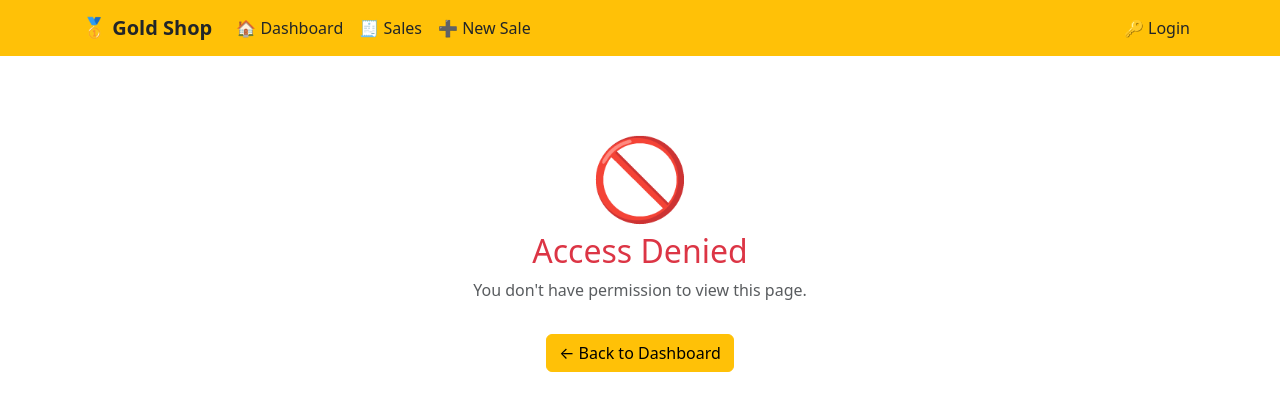
After one commit to Fady-Faltaows/gold_shop, a Django app: page /access-denied/ in a window 1280 px wide. The commit adds this page. Shown: the top 419 px of the page. Run offline with Django 5.2, Linux system fonts and the light colour scheme.

Commit message:
auth complete

```diff
--- a/gold_shop/settings.py
+++ b/gold_shop/settings.py
@@ -124,3 +124,7 @@ USE_TZ = True
 # https://docs.djangoproject.com/en/6.0/howto/static-files/
 
 STATIC_URL = 'static/'
+
+LOGIN_URL = '/login/'
+LOGIN_REDIRECT_URL = '/'
+LOGOUT_REDIRECT_URL = '/login/'
--- /dev/null
+++ b/prototype/templates/prototype/auth/access_denied.html
@@ -0,0 +1,13 @@
+{% extends 'prototype/base.html' %}
+{% block title %}Access Denied{% endblock %}
+
+{% block content %}
+<div class="text-center py-5">
+    <h1 class="display-1">🚫</h1>
+    <h2 class="text-danger">Access Denied</h2>
+    <p class="text-muted">You don't have permission to view this page.</p>
+    <a href="{% url 'dashboard' %}" class="btn btn-warning mt-3">
+        ← Back to Dashboard
+    </a>
+</div>
+{% endblock %}
--- a/prototype/templates/prototype/base.html
+++ b/prototype/templates/prototype/base.html
@@ -9,16 +9,65 @@
 <body>
     <nav class="navbar navbar-expand-lg navbar-dark bg-warning">
         <div class="container">
-            <a class="navbar-brand text-dark fw-bold" href="{% url 'dashboard' %}">🥇 Gold Shop</a>
-            <div class="navbar-nav ms-auto">
-                <a class="nav-link text-dark" href="{% url 'dashboard' %}">Dashboard</a>
-                <a class="nav-link text-dark" href="{% url 'product_list' %}">Products</a>
-                <a class="nav-link text-dark" href="{% url 'inventory_list' %}">Inventory</a>
-                <a class="nav-link text-dark" href="{% url 'sale_list' %}">Sales</a>
-                <a class="nav-link text-dark" href="{% url 'sale_create' %}">New Sale</a>
-                <a class="nav-link text-dark" href="{% url 'purchase_list' %}">Purchases</a>
-                <a class="nav-link text-dark" href="{% url 'reports_home' %}">Reports</a>
-                <a class="nav-link text-dark" href="/admin">Admin</a>
+            <a class="navbar-brand text-dark fw-bold" href="{% url 'dashboard' %}">
+                🥇 Gold Shop
+            </a>
+
+            <button class="navbar-toggler" type="button"
+                    data-bs-toggle="collapse"
+                    data-bs-target="#navbarNav">
+                <span class="navbar-toggler-icon"></span>
+            </button>
+
+            <div class="collapse navbar-collapse" id="navbarNav">
+                <div class="navbar-nav me-auto">
+
+                    {# Visible to everyone #}
+                    <a class="nav-link text-dark" href="{% url 'dashboard' %}">🏠 Dashboard</a>
+                    <a class="nav-link text-dark" href="{% url 'sale_list' %}">🧾 Sales</a>
+                    <a class="nav-link text-dark" href="{% url 'sale_create' %}">➕ New Sale</a>
+
+                    {# Admin only #}
+                    {% if request.user.is_authenticated and request.user.profile.is_admin %}
+                        <a class="nav-link text-dark" href="{% url 'product_list' %}">💍 Products</a>
+                        <a class="nav-link text-dark" href="{% url 'category_list' %}">🗂️ Categories</a>
+                        <a class="nav-link text-dark" href="{% url 'inventory_list' %}">📦 Inventory</a>
+                        <a class="nav-link text-dark" href="{% url 'purchase_list' %}">📥 Purchases</a>
+                        <a class="nav-link text-dark" href="{% url 'reports_home' %}">📊 Reports</a>
+                        <a class="nav-link text-dark" href="/admin">⚙️ Admin Panel</a>
+                    {% endif %}
+
+                </div>
+
+                <div class="navbar-nav ms-auto">
+                    {% if request.user.is_authenticated %}
+                        <div class="nav-item dropdown">
+                            <a class="nav-link dropdown-toggle text-dark fw-bold"
+                               href="#" role="button"
+                               data-bs-toggle="dropdown">
+                                👤 {{ request.user.username }}
+                                <span class="badge bg-dark ms-1">
+                                    {{ request.user.profile.role }}
+                                </span>
+                            </a>
+                            <ul class="dropdown-menu dropdown-menu-end">
+                                <li>
+                                    <span class="dropdown-item-text text-muted small">
+                                        Signed in as <strong>{{ request.user.username }}</strong>
+                                    </span>
+                                </li>
+                                <li><hr class="dropdown-divider"></li>
+                                <li>
+                                    <a class="dropdown-item text-danger" href="{% url 'logout' %}">
+                                        🚪 Logout
+                                    </a>
+                                </li>
+                            </ul>
+                        </div>
+                    {% else %}
+                        <a class="nav-link text-dark" href="{% url 'login' %}">🔑 Login</a>
+                    {% endif %}
+                </div>
             </div>
         </div>
     </nav>
@@ -26,11 +75,15 @@
     <div class="container mt-4">
         {% if messages %}
             {% for message in messages %}
-                <div class="alert alert-{{ message.tags }}">{{ message }}</div>
+                <div class="alert alert-{{ message.tags }} alert-dismissible fade show">
+                    {{ message }}
+                    <button type="button" class="btn-close" data-bs-dismiss="alert"></button>
+                </div>
             {% endfor %}
         {% endif %}
         {% block content %}{% endblock %}
     </div>
+
     <script src="https://cdn.jsdelivr.net/npm/bootstrap@5.3.0/dist/js/bootstrap.bundle.min.js"></script>
 </body>
 </html>
--- a/prototype/urls.py
+++ b/prototype/urls.py
@@ -2,19 +2,37 @@ from django.urls import path
 from . import views
 
 urlpatterns = [
+    # auth
+    path('login/', views.login_view, name='login'),
+    path('logout/', views.logout_view, name='logout'),
+    path('access-denied/', views.access_denied, name='access_denied'),
+
+    # dashboard
     path('', views.dashboard, name='dashboard'),
+
+    # products
     path('products/', views.product_list, name='product_list'),
+    path('products/create/', views.product_create, name='product_create'),
+
+    # categories
+    path('categories/', views.category_list, name='category_list'),
+    path('categories/create/', views.category_create, name='category_create'),
+
+    # inventory
     path('inventory/', views.inventory_list, name='inventory_list'),
+
+    # sales
     path('sales/', views.sale_list, name='sale_list'),
     path('sales/new/', views.sale_create, name='sale_create'),
+
+    # purchases
     path('purchases/', views.purchase_list, name='purchase_list'),
     path('purchases/new/', views.purchase_create, name='purchase_create'),
+
+    # reports
     path('reports/', views.reports_home, name='reports_home'),
     path('reports/sales/', views.report_sales, name='report_sales'),
     path('reports/inventory/', views.report_inventory, name='report_inventory'),
     path('reports/profit/', views.report_profit, name='report_profit'),
     path('reports/gold-price/', views.report_gold_price, name='report_gold_price'),
-    path('products/create/', views.product_create, name='product_create'),
-    path('categories/create/', views.category_create, name='category_create'),
-    path('categories/', views.category_list, name='category_list'),
 ]
--- a/prototype/views.py
+++ b/prototype/views.py
@@ -3,16 +3,56 @@ from django.contrib import messages
 from django.db.models import Sum, Count
 from django.utils import timezone
 from datetime import timedelta
+from django.contrib.auth import authenticate, login, logout
 from .models import GoldPrice, Category, Product, Inventory, Sale, SaleItem, Purchase
 from .forms import SaleForm, SaleItemForm, GoldPriceForm, PurchaseForm, ProductForm, CategoryForm
+from .decorators import admin_required, cashier_or_admin
 
 
+# ─────────────────────────────────────────────
+# AUTH VIEWS
+# ─────────────────────────────────────────────
+
+def login_view(request):
+    if request.user.is_authenticated:
+        return redirect('dashboard')
+
+    if request.method == 'POST':
+        username = request.POST.get('username')
+        password = request.POST.get('password')
+        user     = authenticate(request, username=username, password=password)
+
+        if user is not None:
+            login(request, user)
+            messages.success(request, f'Welcome back, {user.username}! 👋')
+            return redirect('dashboard')
+        else:
+            messages.error(request, '❌ Invalid username or password.')
+
+    return render(request, 'prototype/auth/login.html')
+
+
+def logout_view(request):
+    logout(request)
+    messages.success(request, 'Logged out successfully.')
+    return redirect('login')
+
+
+def access_denied(request):
+    return render(request, 'prototype/auth/access_denied.html')
+
+
+# ─────────────────────────────────────────────
+# DASHBOARD
+# ─────────────────────────────────────────────
+
+@cashier_or_admin
 def dashboard(request):
-    latest_gold = GoldPrice.objects.order_by('-updated_at').first()
+    latest_gold    = GoldPrice.objects.order_by('-updated_at').first()
     total_products = Product.objects.count()
-    total_sales = Sale.objects.count()
-    total_profit = sum(sale.get_total_profit() for sale in Sale.objects.all())
-    low_stock = Inventory.objects.filter(quantity_pieces__lte=3)
+    total_sales    = Sale.objects.count()
+    total_profit   = sum(sale.get_total_profit() for sale in Sale.objects.all())
+    low_stock      = Inventory.objects.filter(quantity_pieces__lte=3)
 
     if request.method == 'POST':
         form = GoldPriceForm(request.POST)
@@ -24,44 +64,105 @@ def dashboard(request):
         form = GoldPriceForm()
 
     context = {
-        'latest_gold': latest_gold,
+        'latest_gold':    latest_gold,
         'total_products': total_products,
-        'total_sales': total_sales,
-        'total_profit': total_profit,
-        'low_stock': low_stock,
-        'gold_form': form,
+        'total_sales':    total_sales,
+        'total_profit':   total_profit,
+        'low_stock':      low_stock,
+        'gold_form':      form,
     }
     return render(request, 'prototype/dashboard.html', context)
 
 
+# ─────────────────────────────────────────────
+# PRODUCTS
+# ─────────────────────────────────────────────
+
+@admin_required
 def product_list(request):
     products = Product.objects.select_related('category').all()
     return render(request, 'prototype/product_list.html', {'products': products})
 
 
+@admin_required
+def product_create(request):
+    if request.method == 'POST':
+        form = ProductForm(request.POST, request.FILES)
+        if form.is_valid():
+            form.save()
+            messages.success(request, '✅ Product added successfully!')
+            return redirect('product_list')
+    else:
+        form = ProductForm()
+
+    categories = Category.objects.all()
+    return render(request, 'prototype/product_create.html', {
+        'form':       form,
+        'categories': categories,
+    })
+
+
+# ─────────────────────────────────────────────
+# CATEGORIES
+# ─────────────────────────────────────────────
+
+@admin_required
+def category_list(request):
+    categories = Category.objects.all()
+    return render(request, 'prototype/category_list.html', {'categories': categories})
+
+
+@admin_required
+def category_create(request):
+    if request.method == 'POST':
+        form = CategoryForm(request.POST, request.FILES)
+        if form.is_valid():
+            form.save()
+            messages.success(request, '✅ Category added successfully!')
+            next_url = request.POST.get('next', 'category_list')
+            return redirect(next_url)
+    else:
+        form = CategoryForm()
+
+    return render(request, 'prototype/category_create.html', {'form': form})
+
+
+# ─────────────────────────────────────────────
+# INVENTORY
+# ─────────────────────────────────────────────
+
+@admin_required
 def inventory_list(request):
     inventory = Inventory.objects.select_related('product').all()
     return render(request, 'prototype/inventory_list.html', {'inventory': inventory})
 
 
+# ─────────────────────────────────────────────
+# SALES
+# ─────────────────────────────────────────────
+
+@cashier_or_admin
 def sale_list(request):
     sales = Sale.objects.order_by('-created_at')
     return render(request, 'prototype/sale_list.html', {'sales': sales})
 
 
+@cashier_or_admin
 def sale_create(request):
     latest_gold = GoldPrice.objects.order_by('-updated_at').first()
-    products = Product.objects.select_related('category', 'inventory').all()
+    products    = Product.objects.select_related('category', 'inventory').all()
 
     if request.method == 'POST':
         sale_form = SaleForm(request.POST)
         if sale_form.is_valid():
             sale = sale_form.save(commit=False)
+
             if latest_gold:
                 sale.gold_price_at_sale = latest_gold.price_per_gram
             else:
                 messages.error(request, '⚠️ Cannot create sale — no gold price set!')
                 return redirect('sale_create')
+
             sale.save()
 
             product_ids = request.POST.getlist('product')
@@ -71,8 +172,8 @@ def sale_create(request):
             for product_id, quantity in zip(product_ids, quantities):
                 if product_id and quantity:
                     try:
-                        product = Product.objects.get(id=product_id)
-                        qty     = int(quantity)
+                        product   = Product.objects.get(id=product_id)
+                        qty       = int(quantity)
 
                         if qty <= 0:
                             continue
@@ -113,25 +214,33 @@ def sale_create(request):
         sale_form = SaleForm()
 
     context = {
-        'sale_form': sale_form,
-        'products': products,
-        'latest_gold': latest_gold,
+        'sale_form':     sale_form,
+        'products':      products,
+        'latest_gold':   latest_gold,
         'gold_price_js': float(latest_gold.price_per_gram) if latest_gold else 0,
     }
     return render(request, 'prototype/sale_create.html', context)
 
 
+# ─────────────────────────────────────────────
+# PURCHASES
+# ─────────────────────────────────────────────
+
+@admin_required
 def purchase_list(request):
     purchases = Purchase.objects.select_related('product').order_by('-created_at')
     return render(request, 'prototype/purchase_list.html', {'purchases': purchases})
 
 
+@admin_required
 def purchase_create(request):
+    latest_gold = GoldPrice.objects.order_by('-updated_at').first()
+    products    = Product.objects.select_related('category').all()
+
     if request.method == 'POST':
         form = PurchaseForm(request.POST)
         if form.is_valid():
-            purchase    = form.save(commit=False)
-            latest_gold = GoldPrice.objects.order_by('-updated_at').first()
+            purchase = form.save(commit=False)
 
             if not latest_gold:
                 messages.error(request, '⚠️ Cannot create purchase — no gold price set!')
@@ -158,19 +267,23 @@ def purchase_create(request):
     else:
         form = PurchaseForm()
 
-    latest_gold = GoldPrice.objects.order_by('-updated_at').first()
-    products    = Product.objects.select_related('category').all()
-
     return render(request, 'prototype/purchase_create.html', {
-        'form': form,
+        'form':          form,
         'gold_price_js': float(latest_gold.price_per_gram) if latest_gold else 0,
-        'products': products,
+        'products':      products,
     })
 
+
+# ─────────────────────────────────────────────
+# REPORTS
+# ─────────────────────────────────────────────
+
+@admin_required
 def reports_home(request):
     return render(request, 'prototype/reports/home.html')
 
 
+@admin_required
 def report_sales(request):
     date_from = request.GET.get('date_from')
     date_to   = request.GET.get('date_to')
@@ -186,18 +299,19 @@ def report_sales(request):
     total_count   = sales.count()
 
     context = {
-        'sales': sales,
+        'sales':         sales,
         'total_revenue': total_revenue,
-        'total_profit': total_profit,
-        'total_count': total_count,
-        'date_from': date_from or '',
-        'date_to': date_to or '',
+        'total_profit':  total_profit,
+        'total_count':   total_count,
+        'date_from':     date_from or '',
+        'date_to':       date_to or '',
     }
     return render(request, 'prototype/reports/sales.html', context)
 
 
+@admin_required
 def report_inventory(request):
-    inventory   = Inventory.objects.select_related(
+    inventory    = Inventory.objects.select_related(
         'product', 'product__category'
     ).order_by('quantity_pieces')
 
@@ -206,18 +320,19 @@ def report_inventory(request):
     in_stock     = inventory.filter(quantity_pieces__gt=3)
 
     context = {
-        'inventory': inventory,
+        'inventory':    inventory,
         'out_of_stock': out_of_stock,
-        'low_stock': low_stock,
-        'in_stock': in_stock,
+        'low_stock':    low_stock,
+        'in_stock':     in_stock,
     }
     return render(request, 'prototype/reports/inventory.html', context)
 
 
+@admin_required
 def report_profit(request):
     date_from = request.GET.get('date_from')
     date_to   = request.GET.get('date_to')
-    sales     = Sale.objects.order_by('created_at').prefetch_related('items__product')
+    sales     = Sale.objects.order_by('created_at')
 
     if date_from:
         sales = sales.filter(created_at__date__gte=date_from)
@@ -225,40 +340,33 @@ def report_profit(request):
         sales = sales.filter(created_at__date__lte=date_to)
     else:
         thirty_days_ago = timezone.now() - timedelta(days=30)
-        sales = sales.filter(created_at__gte=thirty_days_ago)
+        sales           = sales.filter(created_at__gte=thirty_days_ago)
 
-    current_gold = GoldPrice.objects.order_by('-updated_at').first()
-
-    profit_by_day     = {}
-    total_gold_diff   = 0
-
+    profit_by_day = {}
     for sale in sales:
         day = sale.created_at.strftime('%Y-%m-%d')
         profit_by_day[day] = profit_by_day.get(day, 0) + float(sale.get_total_profit())
-        for item in sale.items.all():
-            total_gold_diff += float(item.get_gold_price_difference())
 
     total_profit  = sum(profit_by_day.values())
     total_revenue = sum(float(sale.get_total()) for sale in sales)
 
     context = {
-        'sales': sales,
+        'sales':         sales,
         'profit_by_day': profit_by_day,
-        'total_profit': total_profit,
+        'total_profit':  total_profit,
         'total_revenue': total_revenue,
-        'total_gold_diff': total_gold_diff,
-        'current_gold': current_gold,
-        'date_from': date_from or '',
-        'date_to': date_to or '',
+        'date_from':     date_from or '',
+        'date_to':       date_to or '',
     }
     return render(request, 'prototype/reports/profit.html', context)
 
+
+@admin_required
 def report_gold_price(request):
     gold_prices = GoldPrice.objects.order_by('-updated_at')
     latest_gold = gold_prices.first()
-
-    highest = gold_prices.order_by('-price_per_gram').first()
-    lowest  = gold_prices.order_by('price_per_gram').first()
+    highest     = gold_prices.order_by('-price_per_gram').first()
+    lowest      = gold_prices.order_by('price_per_gram').first()
 
     chart_labels = []
     chart_values = []
@@ -267,45 +375,11 @@ def report_gold_price(request):
         chart_values.append(float(gp.price_per_gram))
 
     context = {
-        'gold_prices': gold_prices,
-        'latest_gold': latest_gold,
-        'highest': highest,
-        'lowest': lowest,
+        'gold_prices':  gold_prices,
+        'latest_gold':  latest_gold,
+        'highest':      highest,
+        'lowest':       lowest,
         'chart_labels': chart_labels,
         'chart_values': chart_values,
     }
     return render(request, 'prototype/reports/gold_price.html', context)
-
-
-def product_create(request):
-    if request.method == 'POST':
-        form = ProductForm(request.POST, request.FILES)
-        if form.is_valid():
-            form.save()
-            messages.success(request, '✅ Product added successfully!')
-            return redirect('product_list')
-    else:
-        form = ProductForm()
-
-    categories = Category.objects.all()
-    return render(request, 'prototype/product_create.html', {
-        'form': form,
-        'categories': categories,
-    })
-
-def category_create(request):
-    if request.method == 'POST':
-        form = CategoryForm(request.POST, request.FILES)
-        if form.is_valid():
-            form.save()
-            messages.success(request, '✅ Category added successfully!')
-            # check if request came from product form
-            next_url = request.POST.get('next', 'category_list')
-            return redirect(next_url)
-    else:
-        form = CategoryForm()
-    return render(request, 'prototype/category_create.html', {'form': form})
-
-def category_list(request):
-    categories = Category.objects.all()
-    return render(request, 'prototype/category_list.html', {'categories': categories})
```
Also changed, not shown: prototype/admin.py (+6 -1 lines), prototype/decorators.py (added, +24 -0 lines), prototype/models.py (+33 -0 lines), prototype/templates/prototype/auth/login.html (added, +77 -0 lines), prototype/migrations/0004_alter_product_karat_userprofile.py (added).
